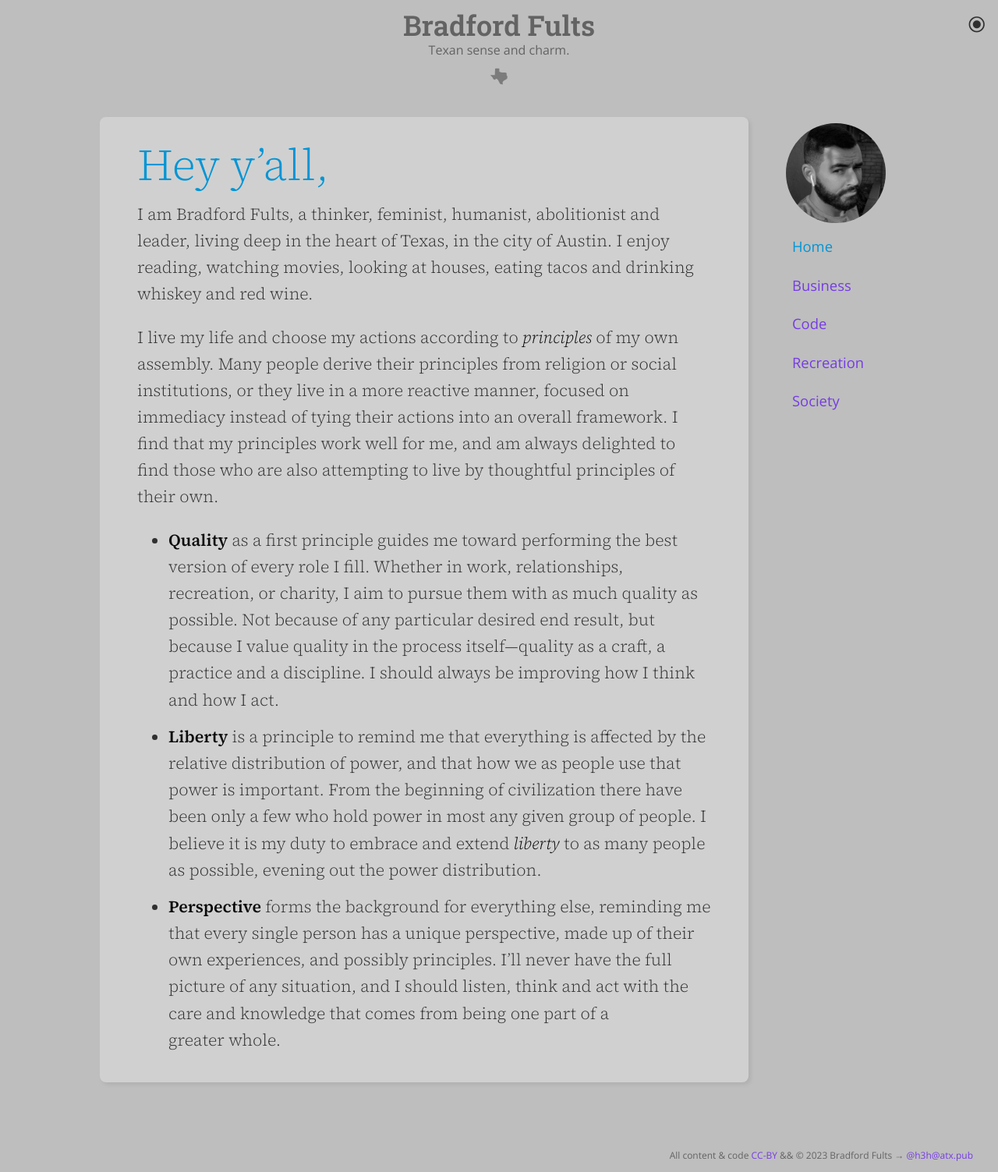
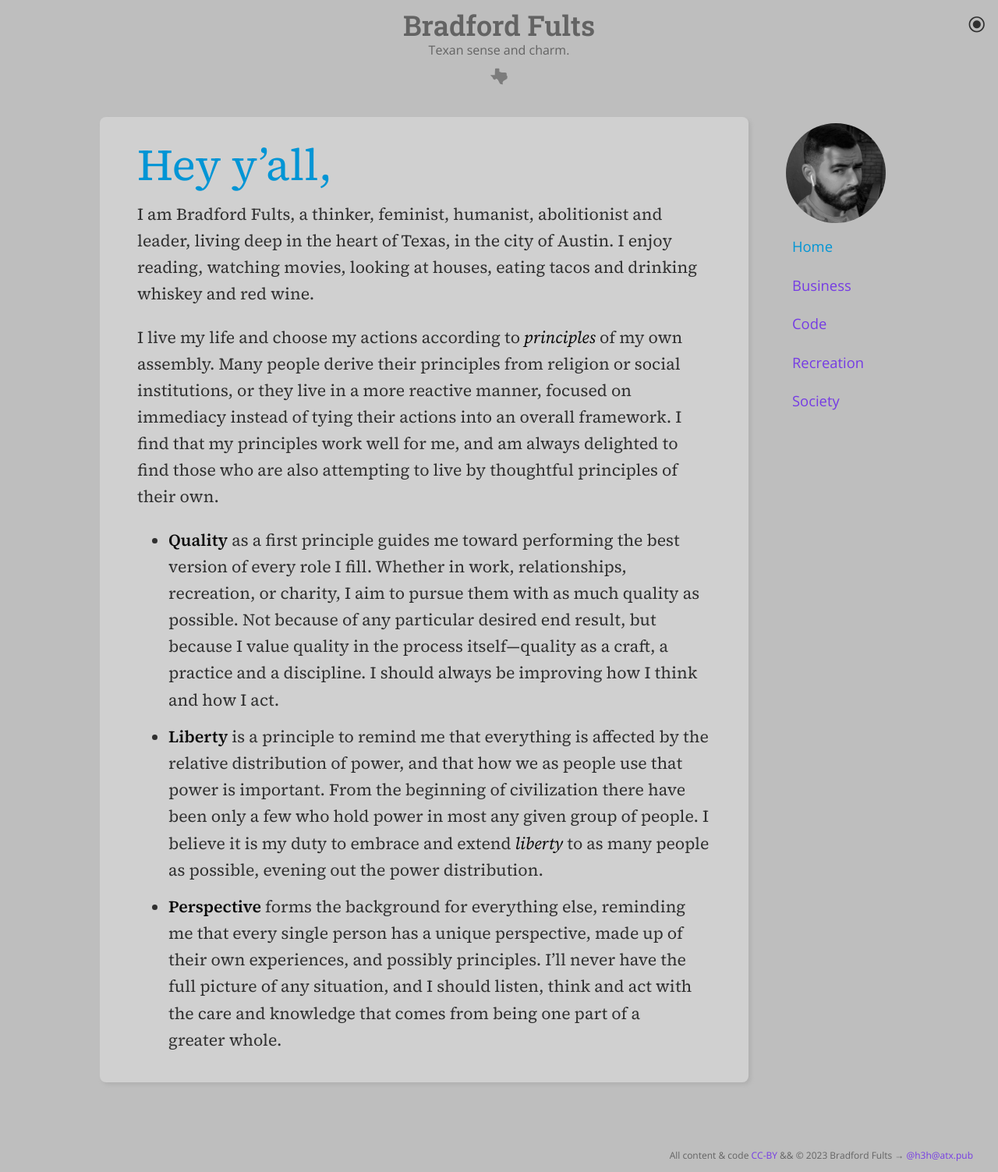
Before and after one commit to h3h/bradfordfults.com, a Jekyll site: the page built from index.html, in a window 1280 px wide. Shown: the whole page at 78% size. Built offline with Jekyll 4.4.1, drawn with Linux system fonts in a browser that asks for light colours; some web fonts are replaced; the list of posts is cut into pages by our own code.

Commit message:
Allow article text to be normal weight

```diff
--- a/_sass/_article.scss
+++ b/_sass/_article.scss
@@ -2,7 +2,6 @@ article.content {
   flex: 1;
   font-family: "Source Serif 4", Georgia, Times, serif;
   font-size: 16pt;
-  font-weight: 300;
 
   @media screen and (max-width: 64em) {
     font-size: 14pt;
```
